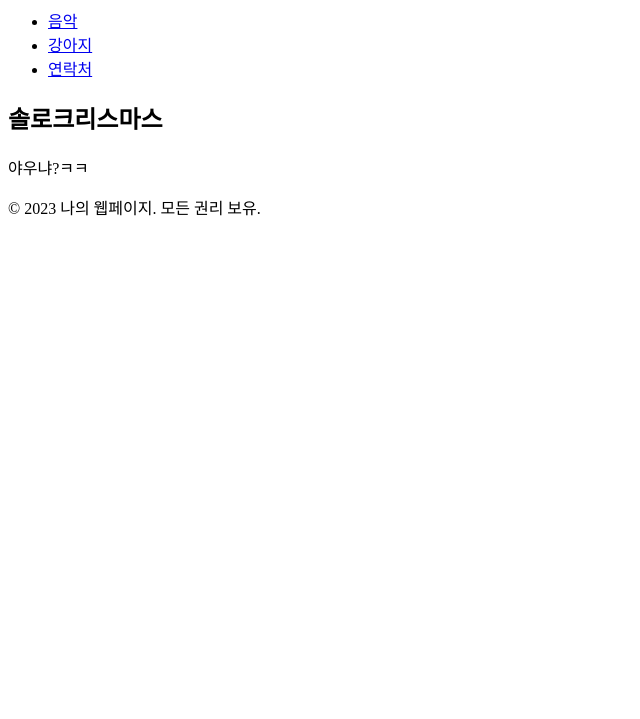
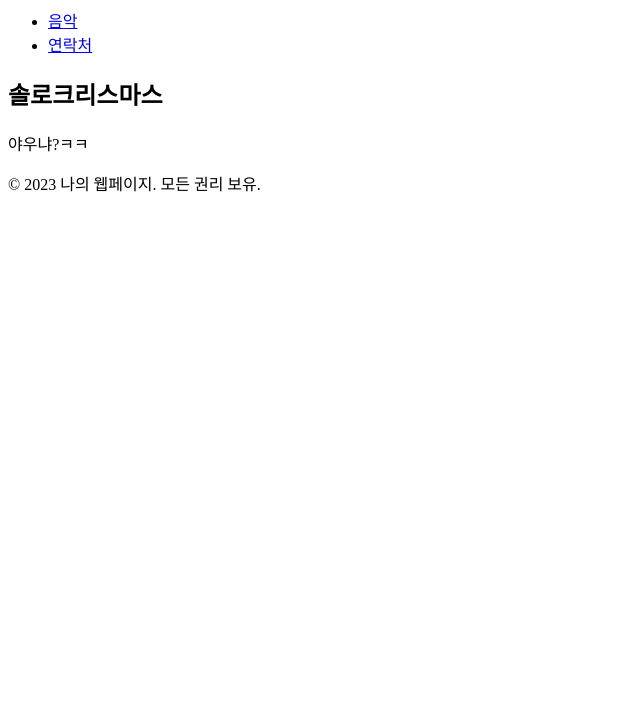
Before and after one commit to CrispyPineapple/my_introduction, a plain HTML site: page index.html in a window 1280 px wide. Shown: the part 81-800 px from the top of the page, without its empty margins (0-640 px from the left). Drawn offline with Linux system fonts and the light colour scheme.

Commit message:
Add files via upload

```diff
--- a/index.html
+++ b/index.html
@@ -23,7 +23,6 @@
     <nav>
         <ul>
             <li><a href="music.html">음악</a></li>
-            <li><a href="puppy.html">강아지</a></li>
             <li><a href="contact.html">연락처</a></li>
         </ul>
     </nav>
```
